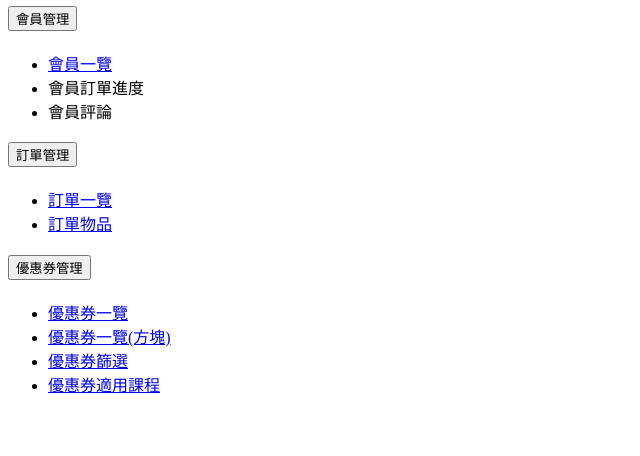
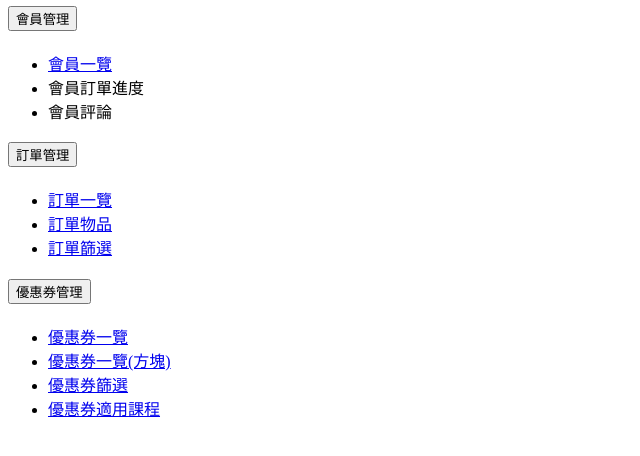
Before and after one commit to k236179/backup, a PHP site: page /aside.php in a window 1280 px wide. Shown: the part 252-708 px from the top of the page, without its empty margins (0-640 px from the left). Run offline with PHP 8.4, Linux system fonts and the light colour scheme.

Commit message:
aside link connected to order-filter edited

```diff
--- a/layout/aside.php
+++ b/layout/aside.php
@@ -58,6 +58,7 @@
                 <ul class="list-group">
                     <li class="list-group-item"><a href="../page/index.php?current=order-info&user=">訂單一覽</a></li>
                     <li class="list-group-item"><a href="../page/index.php?current=order-item&order_info=">訂單物品</a></li>
+                    <li class="list-group-item"><a href="../page/index.php?current=order-item-filter&id_type=order_info&id=1&order_info=">訂單篩選</a></li>
                 </ul>
             </div>
         </div>
```
